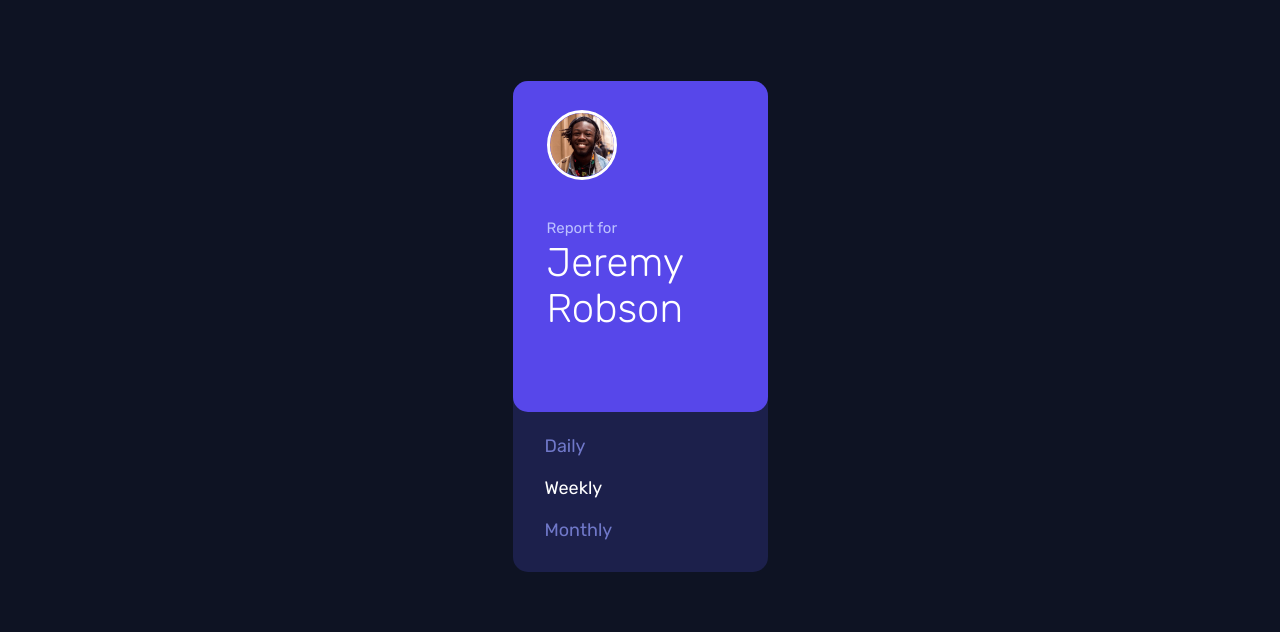
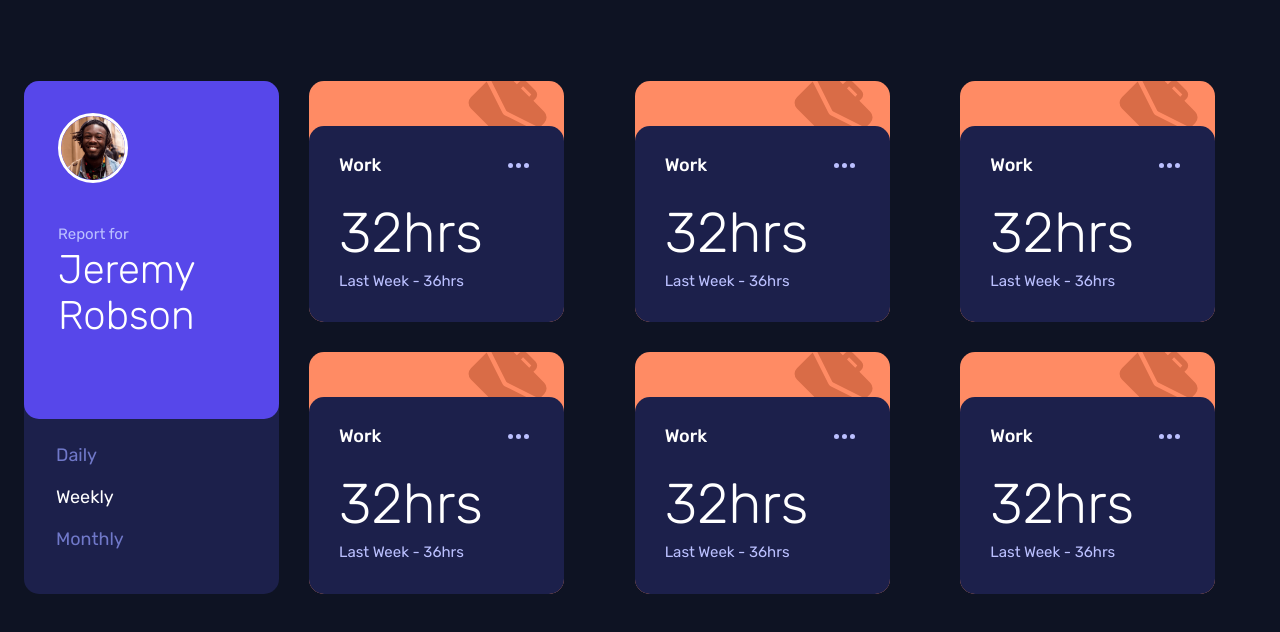
Before and after one commit to pchupchu/time-tracking-dashboard-main, a React (Create React App) app: page / in a window 1280 px wide. Shown: the top 632 px of the page. Built offline with nearby package versions, Linux system fonts and the light colour scheme.

Commit message:
Add Dashboard and Main components

```diff
--- a/public/index.html
+++ b/public/index.html
@@ -7,7 +7,7 @@
     <meta name="theme-color" content="#000000" />
     <meta
       name="description"
-      content="Web site created using create-react-app"
+      content="Web site created by Pchupchu"
     />
     <title>Frontend Mentor | Time tracking dashboard</title>
   </head>
--- a/src/components/App/App.css
+++ b/src/components/App/App.css
@@ -1,5 +1,6 @@
 .app {
     margin: 0 auto;
+    /* padding: 81px 24px; */
     min-height: 100vh;
     font-family: 'Rubik';
     color: var(--white);
@@ -7,10 +8,16 @@
     font-weight: 400;
     color: var(--white);
     background-color: var(--very-dark-blue);
-    display: flex;
-    flex-direction: column;
-    /* justify-content: center;
-    align-items: center; */
+    /* display: flex;
+    flex-direction: column; */
+    /* gap: 24px; */
     -moz-osx-font-smoothing: grayscale;
     -webkit-font-smoothing: antialiased;
   }
+
+  /* @media screen and (min-width: 960px) {
+    .app {
+      flex-direction: row;
+      gap: 30px;
+    }
+  } */
--- a/src/components/App/App.js
+++ b/src/components/App/App.js
@@ -1,11 +1,12 @@
-import Dashboard from '../Dashboard/Dashboard';
+// import UserCard from '../UserCard/UserCard';
+// import Dashboard from '../Dashboard/Dashboard';
 import './App.css'
+import Main from '../Main/Main';
 
 function App() {
   return (
     <div className="app">
-      <Dashboard />
-      <p>
+      <Main />
 
   {/* Work
   5hrs <!-- daily -->
@@ -54,7 +55,7 @@ function App() {
   Previous - 2hrs <!-- weekly -->
   7hrs <!-- monthly -->
   Previous - 11hrs <!-- monthly --> */}
-      </p>
+
     </div>
   );
 }
--- a/src/components/Card/Card.css
+++ b/src/components/Card/Card.css
@@ -0,0 +1,83 @@
+.card {
+  margin: 0;
+  padding-top: 38px;
+  width: 100%;
+  background-color: var(--orange);
+  border-radius: 15px;
+  background-image: url('../../images/icon-work.svg');
+  background-repeat: no-repeat;
+  background-position: top -10px right 17px;
+}
+
+@media screen and (min-width: 960px) {
+  .card {
+    max-width: 255px;
+    padding-top: 45px;
+  }
+}
+
+.card__container {
+  display: flex;
+  flex-direction: column;
+  justify-content: center;
+  gap: 7px;
+  background-color: var(--dark-blue);
+  border-radius: 15px;
+  padding: 28px 24px;
+}
+
+@media screen and (min-width: 960px) {
+  .card__container {
+    /* margin-top: 45px; */
+    padding: 29px 35px 32px 30px;
+    gap: 25px;
+  }
+}
+
+.card__content {
+  display: flex;
+  justify-content: space-between;
+  align-items: center;
+}
+
+.card__value {
+  flex-direction: column;
+  align-items: start;
+}
+
+.card__title {
+  margin: 0;
+  font-size: 18px;
+  font-weight: 500;
+}
+
+.card__button {
+  border: none;
+  padding: 0;
+  width: 21px;
+  height: 5px;
+  background-image: url('../../images/icon-ellipsis.svg');
+  background-size: contain;
+  background-repeat: no-repeat;
+  background-color: var(--dark-blue);
+}
+
+.card__time {
+  font-size: 32px;
+  font-weight: 300;
+  margin: 0;
+}
+
+@media screen and (min-width: 960px) {
+  .card__time {
+    font-size: 56px;
+    margin-bottom: 8px;
+  }
+}
+
+.card__text {
+  color: var(--light-violet);
+  font-size: 15px;
+  font-weight: 400;
+  margin: 0;
+}
--- a/src/components/Card/Card.js
+++ b/src/components/Card/Card.js
@@ -0,0 +1,22 @@
+import './Card.css';
+
+function Card() {
+  return (
+    <li className="card">
+      <div className='card__container'>
+        <div className='card__content'>
+          <h2 className='card__title'>Work</h2>
+          <button className='card__button'></button>
+        </div>
+        <div className='card__content card__value'>
+          <p className='card__time'>32hrs</p>
+          <div className='card__previous'>
+            <p className='card__text'>Last Week - 36hrs</p>
+          </div>
+        </div>
+      </div>
+    </li>
+  );
+}
+
+export default Card;
--- a/src/components/Dashboard/Dashboard.css
+++ b/src/components/Dashboard/Dashboard.css
@@ -1,4 +1,20 @@
 .dashboard {
-    padding: 81px 24px;
-    flex-grow: 1;
+  margin: 0;
+  padding: 0;
 }
+
+.dashboard__list {
+  margin: 0;
+  padding: 0;
+  list-style: none;
+  display: grid;
+  grid-template-columns: repeat(auto-fit, minmax(255px, 1fr));
+  gap: 24px;
+  justify-content: start;
+}
+
+@media screen and (min-width: 720px) {
+  .dashboard__list {
+    gap: 30px;
+  }
+}
--- a/src/components/Dashboard/Dashboard.js
+++ b/src/components/Dashboard/Dashboard.js
@@ -1,10 +1,18 @@
-import UserCard from '../UserCard/UserCard';
+import Card from '../Card/Card';
 import './Dashboard.css';
 
 function Dashboard() {
   return (
     <section className="dashboard">
-      <UserCard />
+      <ul className='dashboard__list'>
+        <Card />
+        <Card />
+        <Card />
+        <Card />
+        <Card />
+        <Card />
+      </ul>
+
     </section>
   );
 }
--- /dev/null
+++ b/src/components/Main/Main.css
@@ -0,0 +1,15 @@
+.main {
+  margin: 0 auto;
+  padding: 81px 24px;
+  flex-grow: 1;
+  display: grid;
+  grid-template-columns: 1fr;
+  gap: 24px;
+}
+
+@media screen and (min-width: 720px) {
+  .main {
+    grid-template-columns: 255px 1fr;
+    gap: 30px;
+  }
+}
--- /dev/null
+++ b/src/components/Main/Main.js
@@ -0,0 +1,14 @@
+import UserCard from '../UserCard/UserCard';
+import Dashboard from '../Dashboard/Dashboard';
+import './Main.css';
+
+function Main() {
+  return (
+    <main className="main">
+      <UserCard />
+      <Dashboard />
+    </main>
+  );
+}
+
+export default Main;
--- a/src/components/UserCard/UserCard.css
+++ b/src/components/UserCard/UserCard.css
@@ -1,12 +1,12 @@
 .user {
-  margin: 0 auto;
+  margin: 0;
   padding: 0;
-  max-width: 354px;
+  width: 100%;
   background-color: var(--dark-blue);
   border-radius: 15px;
 }
 
-@media screen and (min-width: 960px) {
+@media screen and (min-width: 720px) {
   .user {
     max-width: 255px;
   }
@@ -21,11 +21,11 @@
   padding: 31px 29px;
 }
 
-@media screen and (min-width: 960px) {
+@media screen and (min-width: 720px) {
   .user__info {
     flex-direction: column;
     align-items: start;
-    padding: 29px 34px 80px;
+    padding: 32px 34px 80px;
   }
 }
 
@@ -37,9 +37,9 @@
   margin-right: 17px;
 }
 
-@media screen and (min-width: 960px) {
+@media screen and (min-width: 720px) {
   .user__avatar {
-    margin-bottom: 40px;
+    margin-bottom: 43px;
   }
 }
 
@@ -55,19 +55,13 @@
   font-size: 15px;
 }
 
-@media screen and (min-width: 960px) {
-  .user__text {
-    margin-bottom: 3px;
-  }
-}
-
 .user__name {
   font-size: 24px;
   font-weight: 300;
   margin: 0;
 }
 
-@media screen and (min-width: 960px) {
+@media screen and (min-width: 720px) {
   .user__name {
     font-size: 40px;
   }
@@ -83,25 +77,33 @@
   justify-content: center;
 }
 
-@media screen and (min-width: 960px) {
+@media screen and (min-width: 720px) {
   .user__time {
     flex-direction: column;
     gap: 21px;
-    padding: 24px 32px 32px;
+    padding: 26px 32px 33px;
     align-items: start;
   }
 }
 
+.user__period-item {
+  width: calc(100% / 3);
+}
 
 .user__period {
-  width: 109px;
+  width: 100%;
   text-align: center;
   font-size: 18px;
   color: var(--pale-blue);
   margin: 0;
+  cursor: pointer;
 }
 
-@media screen and (min-width: 960px) {
+.user__period:hover{
+  color: var(--white);
+}
+
+@media screen and (min-width: 720px) {
   .user__period {
     text-align: left;
   }
--- a/src/components/UserCard/UserCard.js
+++ b/src/components/UserCard/UserCard.js
@@ -13,9 +13,9 @@ function UserCard() {
       </div>
       <div>
         <ul  className='user__time'>
-          <li><p className='user__period'>Daily</p></li>
-          <li><p className='user__period user__period_active'>Weekly</p></li>
-          <li><p className='user__period'>Monthly</p></li>
+          <li className='user__period-item'><p className='user__period'>Daily</p></li>
+          <li className='user__period-item'><p className='user__period user__period_active'>Weekly</p></li>
+          <li className='user__period-item'><p className='user__period'>Monthly</p></li>
         </ul>
       </div>
     </div>
```
